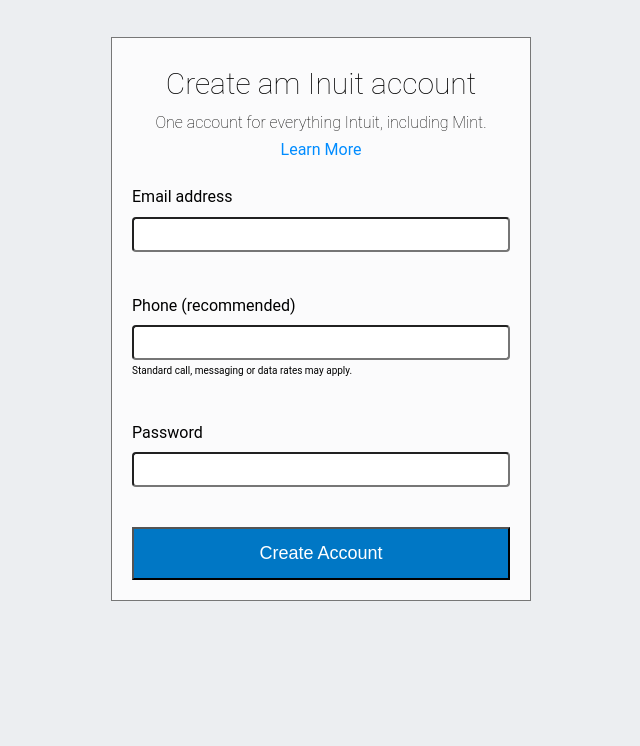
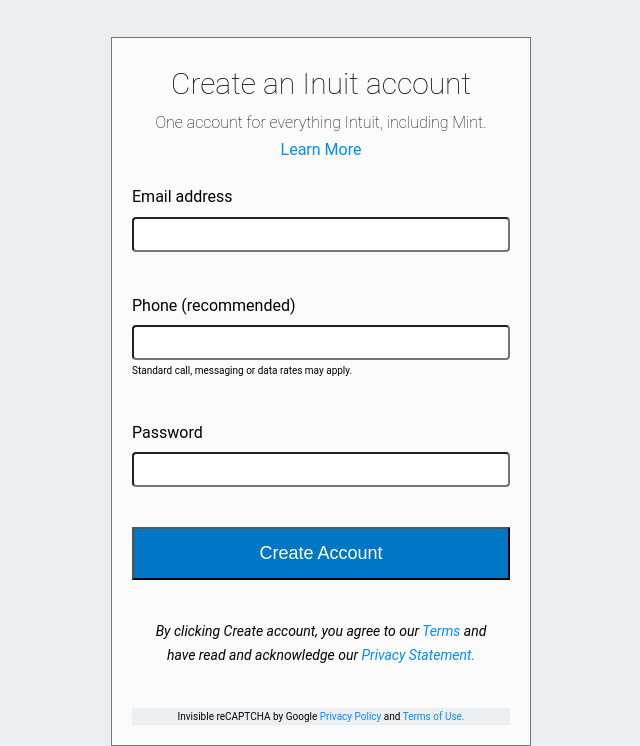
Before and after one commit to kellisdev/intuit-form, a plain HTML site: page index.html in a window 1280 px wide. Shown: the part 163-909 px from the top of the page, without its empty margins (319-959 px from the left). Before the commit the page ends 800 px from the top, so only its background shows below. Drawn offline with Linux system fonts and the light colour scheme.

Commit message:
Added terms and privacy links

```diff
--- a/assets/style.css
+++ b/assets/style.css
@@ -93,3 +93,15 @@ a:link {
       font-weight: 400;
       font-size: 18px;
   }
+
+  .terms-privacy {
+      font-style: italic;
+      margin: 40px 20px 40px 20px;
+      font-size: 14px;
+  }
+
+  .captcha {
+      font-size: 10px;
+      background-color: #ECEEF1;
+      max-width: 420px;
+  }
--- a/index.html
+++ b/index.html
@@ -14,7 +14,7 @@
     </div>
     <div class="form-wrap">
         <form action="" class="create-form">
-            <h1>Create am Inuit account</h1>
+            <h1>Create an Inuit account</h1>
             <h2>One account for everything Intuit, including Mint.</h2>
             <a href="#" class="learn-more">Learn More</a>
             <label for="email">Email address</label>
@@ -25,7 +25,13 @@
             <label for="password">Password</label>
             <input type="password" name="password">
             <button class="create-btn">Create Account</button>
+            <div>
+                <p class="terms-privacy">By clicking Create account, you agree to our <a href="#">Terms</a> and have read and acknowledge our <a href="">Privacy Statement.</a></p>
+            </div>
         </form>
+        <div class="captcha">
+            <p>Invisible reCAPTCHA by Google <a href="#">Privacy Policy</a>  and  <a href="#">Terms of Use.</a></p>
+        </div>
     </div>
 </body>
 </html>
```
